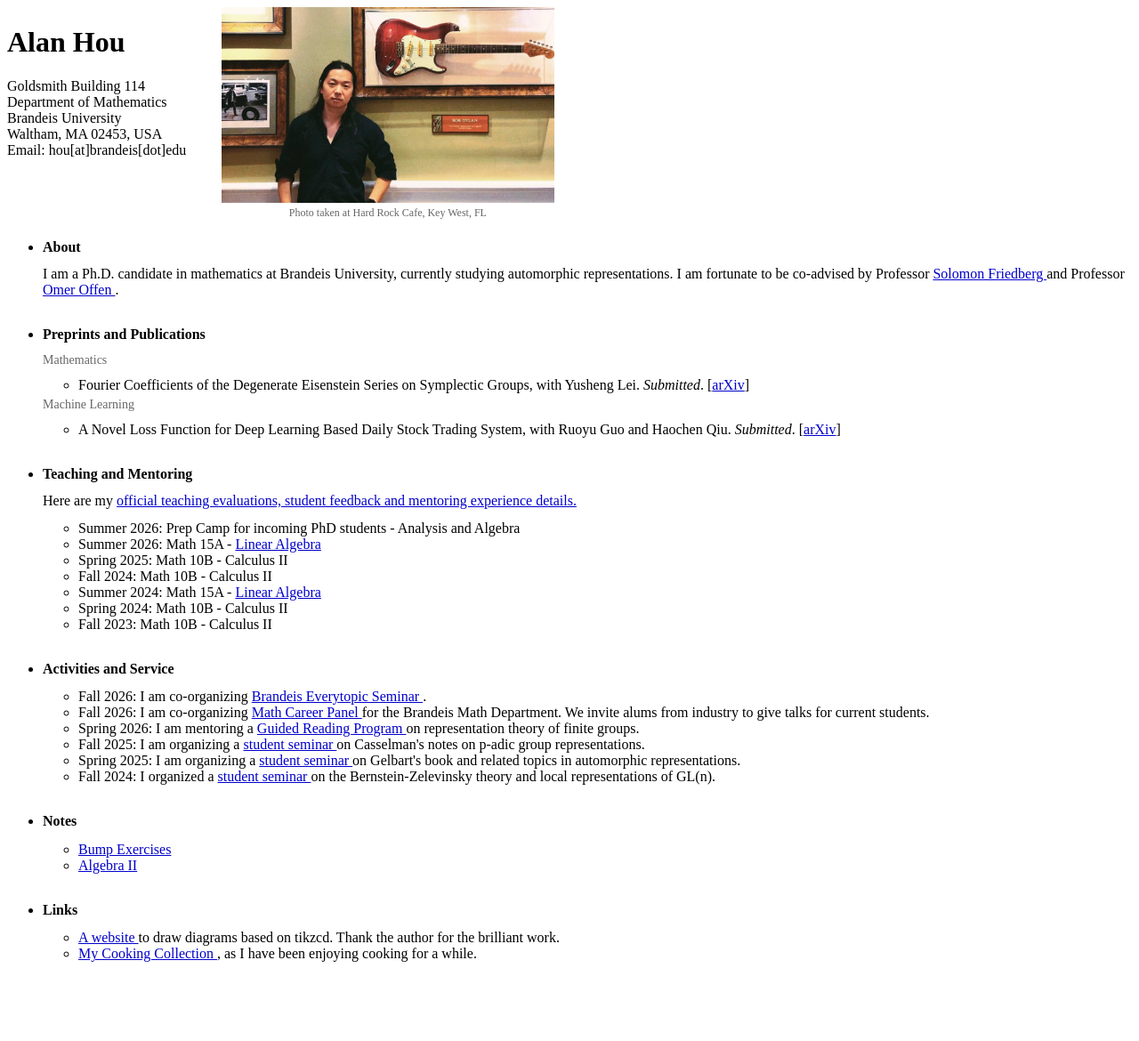
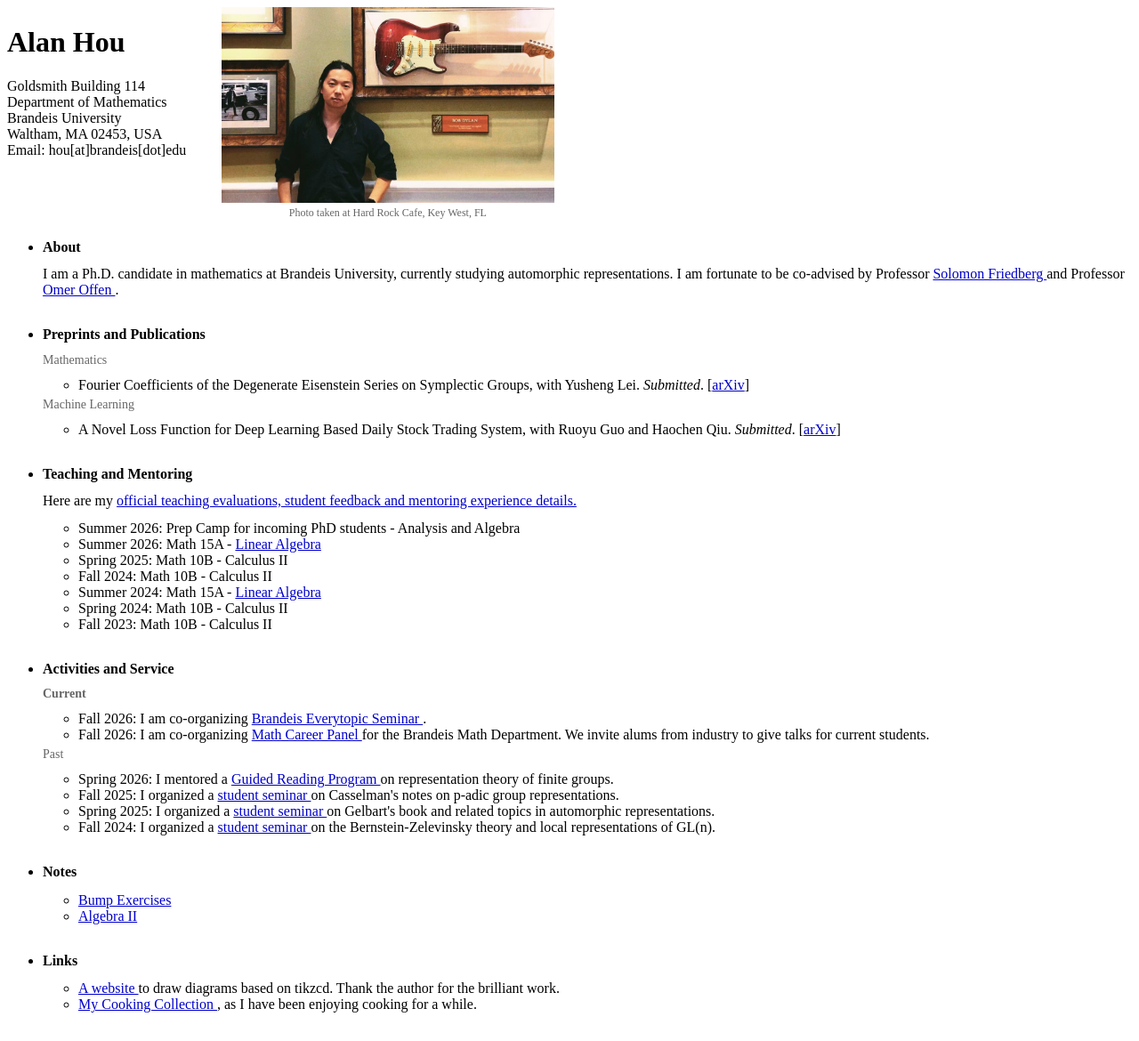
Before and after one commit to axhou/axhou.github.io, a Jekyll site: the page index.html, which Jekyll copies as it is, in a window 1280 px wide. Shown: the whole page at 89% size. Built offline with Jekyll 4.4.1, drawn with Linux system fonts in a browser that asks for light colours; before the commit the page ends 1113 px from its top, so only the background shows below that.

Commit message:
Update index.html

```diff
--- a/index.html
+++ b/index.html
@@ -80,6 +80,7 @@
 
 
     /* Main section spacing */
+
     .main-sections {
       margin-top: 1.4em;
     }
@@ -103,10 +104,12 @@
     }
 
     /* Make spacing between sections genuinely uniform */
+
     .main-sections > li > p:last-child,
     .main-sections > li > ul:last-child {
       margin-bottom: 0;
     }
+
 
     /* Publication subcategories */
 
@@ -117,6 +120,10 @@
       color: #666;
       margin-top: 1em;
       margin-bottom: 0.3em;
+    }
+
+    .current-category {
+      font-weight: bold;
     }
 
 
@@ -228,6 +235,7 @@
           on Symplectic Groups, with Yusheng Lei. <em>Submitted</em>.
           [<a href="https://arxiv.org/abs/2608.24719">arXiv</a>]
         </li>
+
       </ul>
 
 
@@ -315,6 +323,11 @@
 
       <strong>Activities and Service</strong>
 
+
+      <p class="publication-category current-category">
+        Current
+      </p>
+
       <ul>
 
         <li>
@@ -324,17 +337,28 @@
             Brandeis Everytopic Seminar
           </a>.
         </li>
+
         <li>
           Fall 2026:
           I am co-organizing
           <a href="./careerpanel1.pdf">
             Math Career Panel
-          </a> for the Brandeis Math Department. We invite alums from industry to give talks for current students.
+          </a>
+          for the Brandeis Math Department. We invite alums from industry to give talks for current students.
         </li>
+
+      </ul>
+
+
+      <p class="publication-category">
+        Past
+      </p>
+
+      <ul>
 
         <li>
           Spring 2026:
-          I am mentoring a
+          I mentored a
           <a href="./grp2026spring.html">
             Guided Reading Program
           </a>
@@ -343,7 +367,7 @@
 
         <li>
           Fall 2025:
-          I am organizing a
+          I organized a
           <a href="./25caspadic.html">
             student seminar
           </a>
@@ -352,7 +376,7 @@
 
         <li>
           Spring 2025:
-          I am organizing a
+          I organized a
           <a href="./gel2025.html">
             student seminar
           </a>
```
Lines whose indentation alone changed are shown as unchanged.
